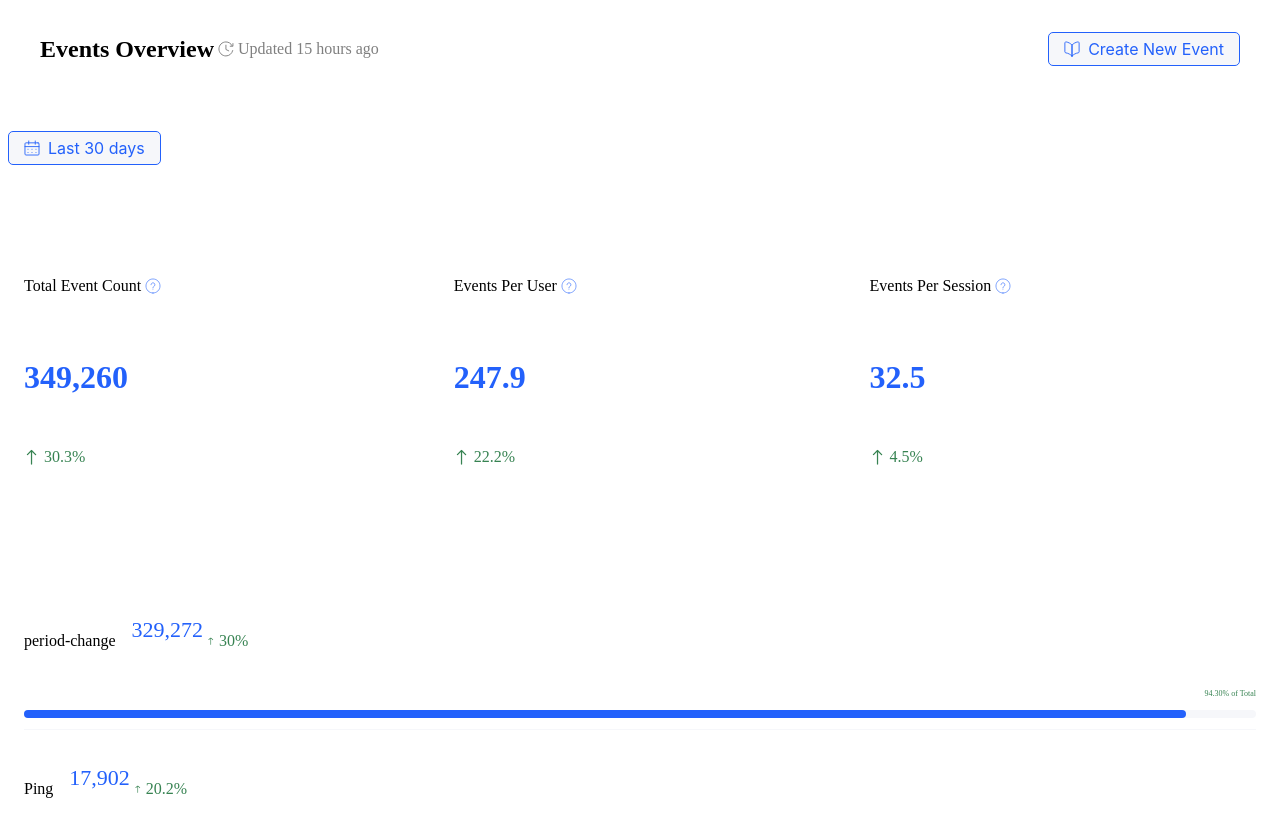
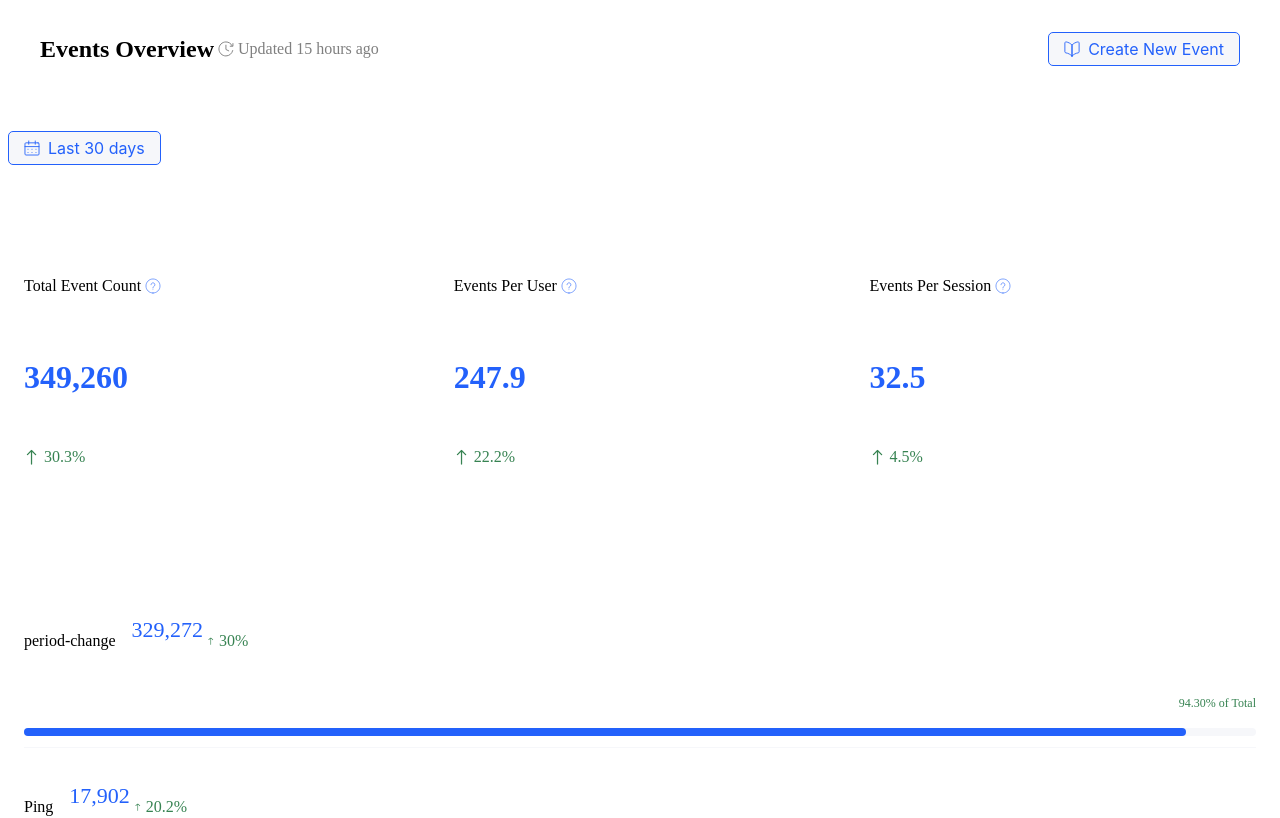
Before and after one commit to gabrieloliveirapinto/countly-challenge, a Vue app: page / in a window 1280 px wide. Shown: the top 818 px of the page. Built offline with nearby package versions, Linux system fonts and the light colour scheme.

Commit message:
feat(ProgressBar): improve display readability in large devices

```diff
--- a/src/components/ProgressBar.vue
+++ b/src/components/ProgressBar.vue
@@ -45,7 +45,7 @@ const textDisplay = computed(() => `${percentage.value.toFixed(2)}% of Total`);
   justify-content: flex-start;
   gap: $layout-unit-xs;
 
-  // .progress-bar__display
+  // .progress-bar__background
   &__background {
     position: relative;
     width: 100%;
@@ -70,5 +70,14 @@ const textDisplay = computed(() => `${percentage.value.toFixed(2)}% of Total`);
     background-color: $color-blue1;
     border-radius: 20px;
   }
+
+  @include media-breakpoint-up(md) {
+
+    // .progress-bar__display
+    &__display {
+      font-size: $font-size-sm + $font-size-xs;
+      line-height: $font-line-height-md;
+    }
+  }
 }
 </style>
```
